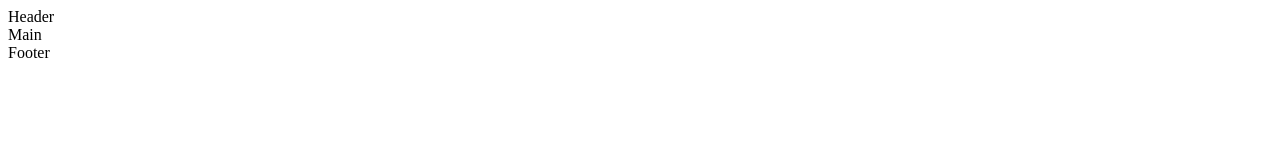
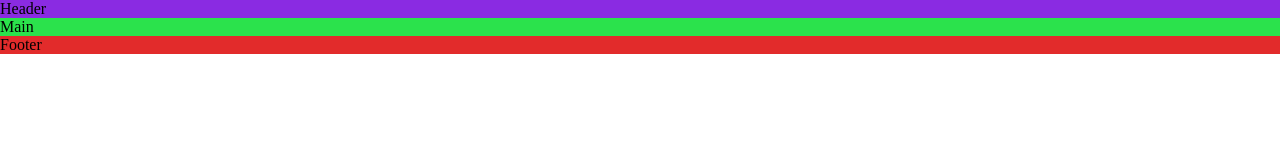
Before and after one commit to NoeliaCI/coffee-meows, a plain HTML site: page index.html in a window 1280 px wide. Drawn offline with Linux system fonts and the light colour scheme.

Commit message:
Add style file and asterisk selector

```diff
--- a/assets/css/style.css
+++ b/assets/css/style.css
@@ -0,0 +1,24 @@
+/* asterisk selector to override default styles */
+
+* {
+    padding: 0;
+    margin: 0;
+    box-sizing: border-box;
+}
+
+/* header */
+
+header {
+    background-color: blueviolet;
+}
+/* main */
+
+main {
+    background-color: rgb(43, 226, 76);
+}
+
+/* footer */
+
+footer {
+    background-color: rgb(226, 43, 43);
+}
--- a/index.html
+++ b/index.html
@@ -4,7 +4,9 @@
     <meta charset="UTF-8" />
     <meta http-equiv="X-UA-Compatible" content="IE=edge" />
     <meta name="viewport" content="width=device-width, initial-scale=1.0" />
+
     <!-- meta tags for search engines-->
+
     <meta
       name="description"
       content="Cat Cafe for cat lovers in Dublin, Ireland"
@@ -35,6 +37,11 @@
       sizes="16x16"
       href="assets/favicon/favicon-16x16.png"
     />
+
+    <!-- stylesheet -->
+
+    <link rel="stylesheet" href="assets/css/style.css">
+
   </head>
 
 
```
